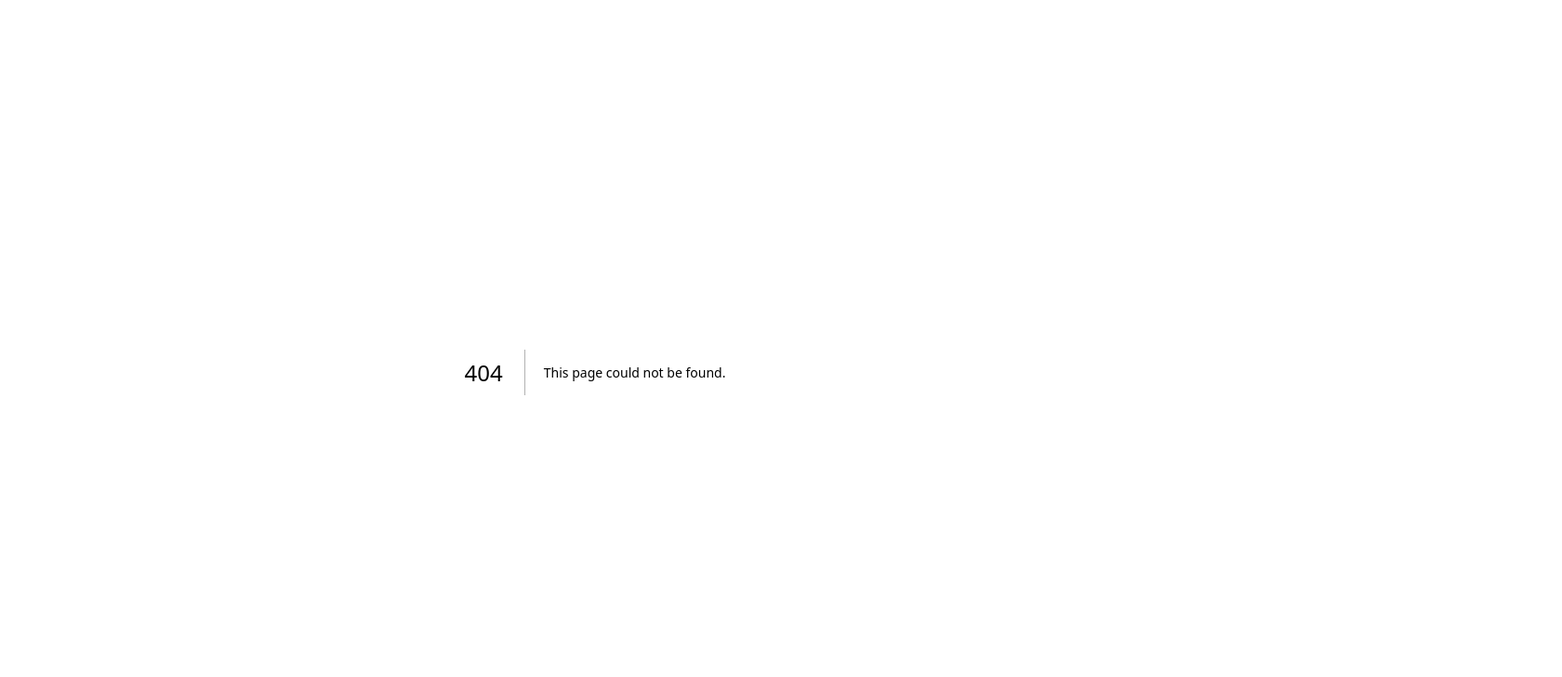
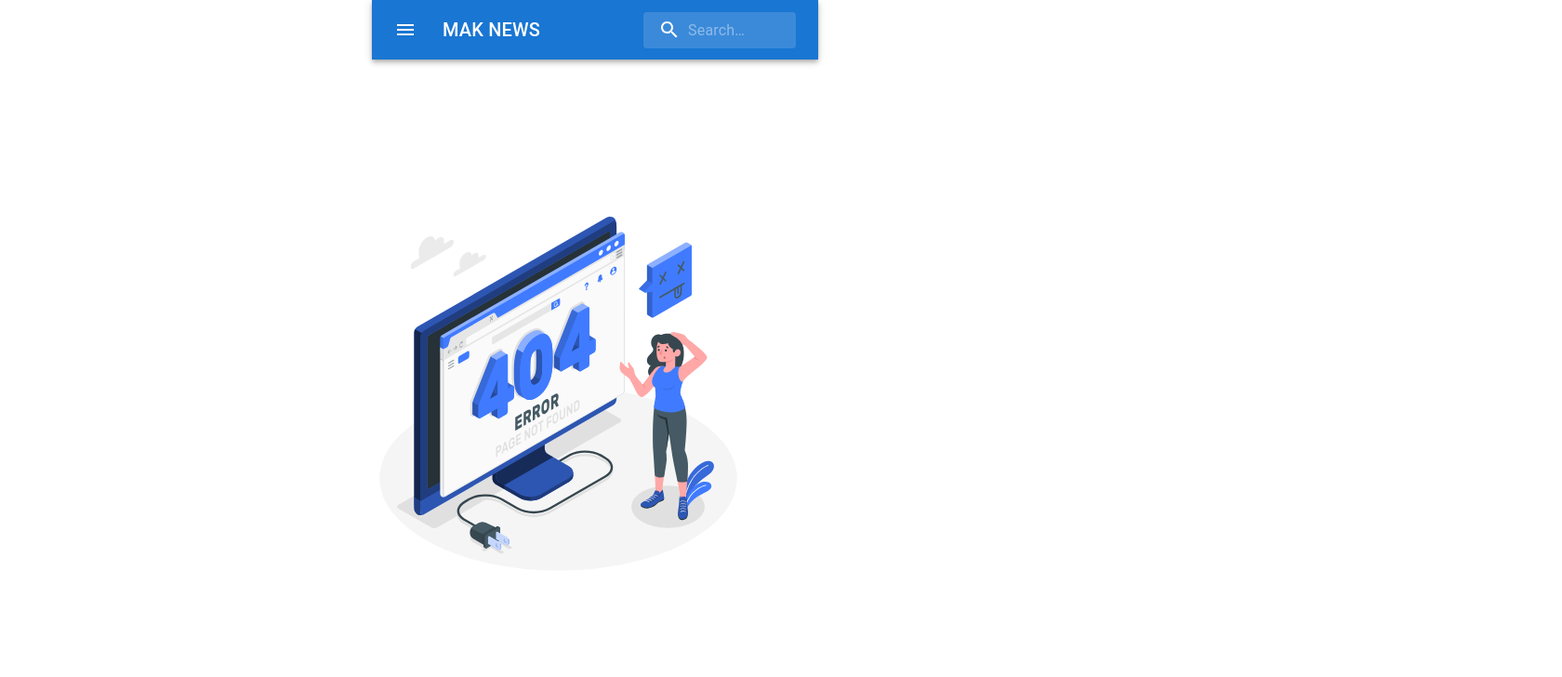
Before and after one commit to lutfianwr/news-app, a Next.js app: page /error in a window 1280 px wide. Before the commit this address had no page. Shown: the top 728 px of the page at 93% size, 1680 px wide, since content can reach past the window. Built offline with nearby package versions, Linux system fonts and the light colour scheme.

Commit message:
add layout & error page

```diff
--- /dev/null
+++ b/components/Layout.js
@@ -0,0 +1,15 @@
+import React from "react";
+import BottomNav from "../components/BottomNav";
+import Header from "../components/Header";
+
+const Layout = (props) => {
+  return (
+    <div className="container">
+      <Header />
+      {props.children}
+      <BottomNav />
+    </div>
+  );
+};
+
+export default Layout;
--- a/next.config.js
+++ b/next.config.js
@@ -5,7 +5,7 @@ const nextConfig = {
 
 const withPWA = require("next-pwa")({
   dest: "public",
-  // disable: process.env.NODE_ENV === "development",
+  disable: process.env.NODE_ENV === "development",
   register: true,
 });
 
--- /dev/null
+++ b/pages/error.js
@@ -0,0 +1,24 @@
+import Image from "next/image";
+import React from "react";
+import myPic from "../assets/404.svg";
+import Layout from "../components/Layout";
+
+const error = () => {
+  return (
+    <Layout>
+      <div className="content">
+        <a href="https://storyset.com/web">
+          <Image
+            priority={true}
+            height={400}
+            width={400}
+            alt="error"
+            src={myPic}
+          />
+        </a>
+      </div>
+    </Layout>
+  );
+};
+
+export default error;
--- a/styles/globals.css
+++ b/styles/globals.css
@@ -9,7 +9,13 @@ body {
 }
 .container {
   max-width: 30em;
-  background-color: aliceblue;
+  min-height: 100vh;
+}
+.content {
+  display: flex;
+  align-items: center;
+  min-height: 90vh;
+  width: 100vw;
 }
 a {
   color: inherit;
@@ -35,7 +41,7 @@ a {
   margin-bottom: 2vh;
 }
 .loading {
-  height: 100vh;
+  height: 70vh;
   display: flex;
   align-items: center;
 }
```
Also changed, not shown: pages/index.js (+7 -10 lines), assets/404.svg (added), public/manifest.json.
